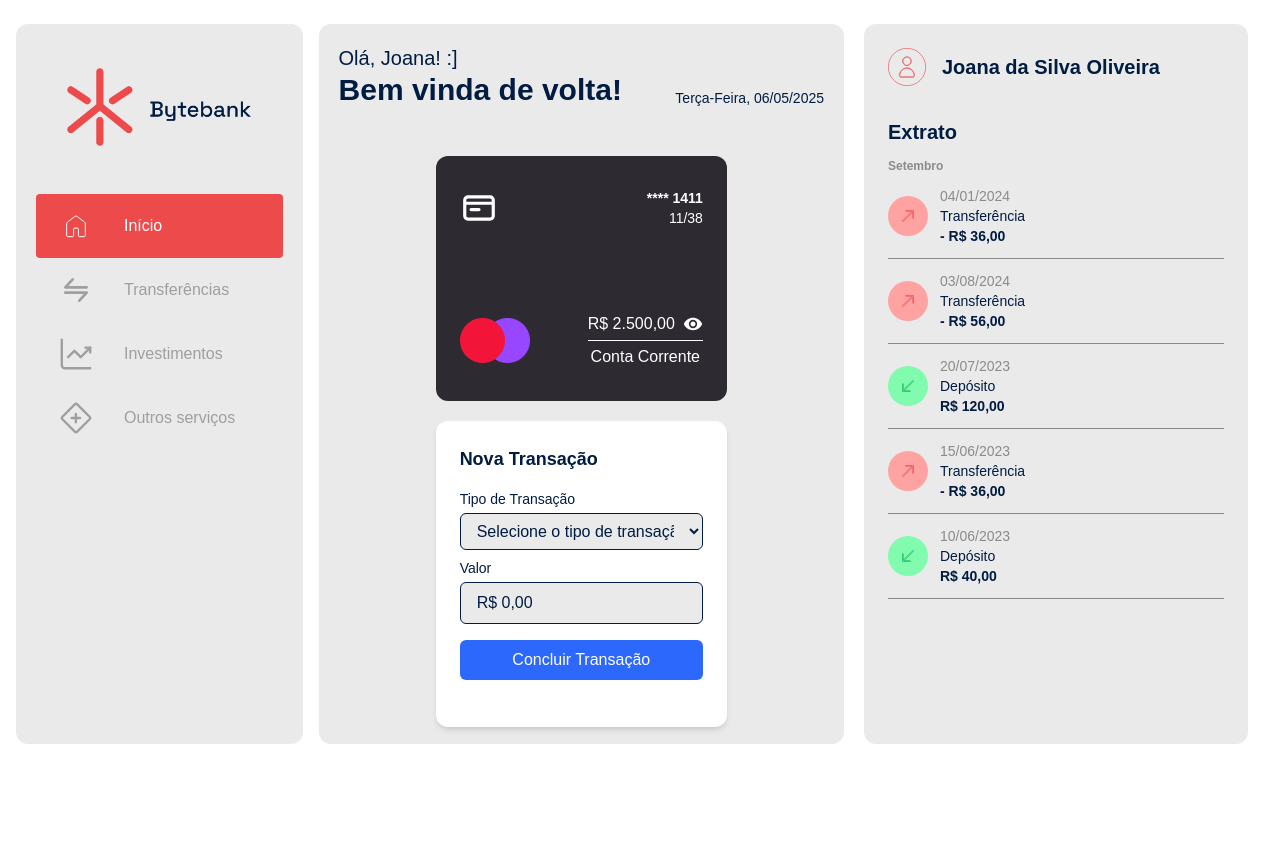
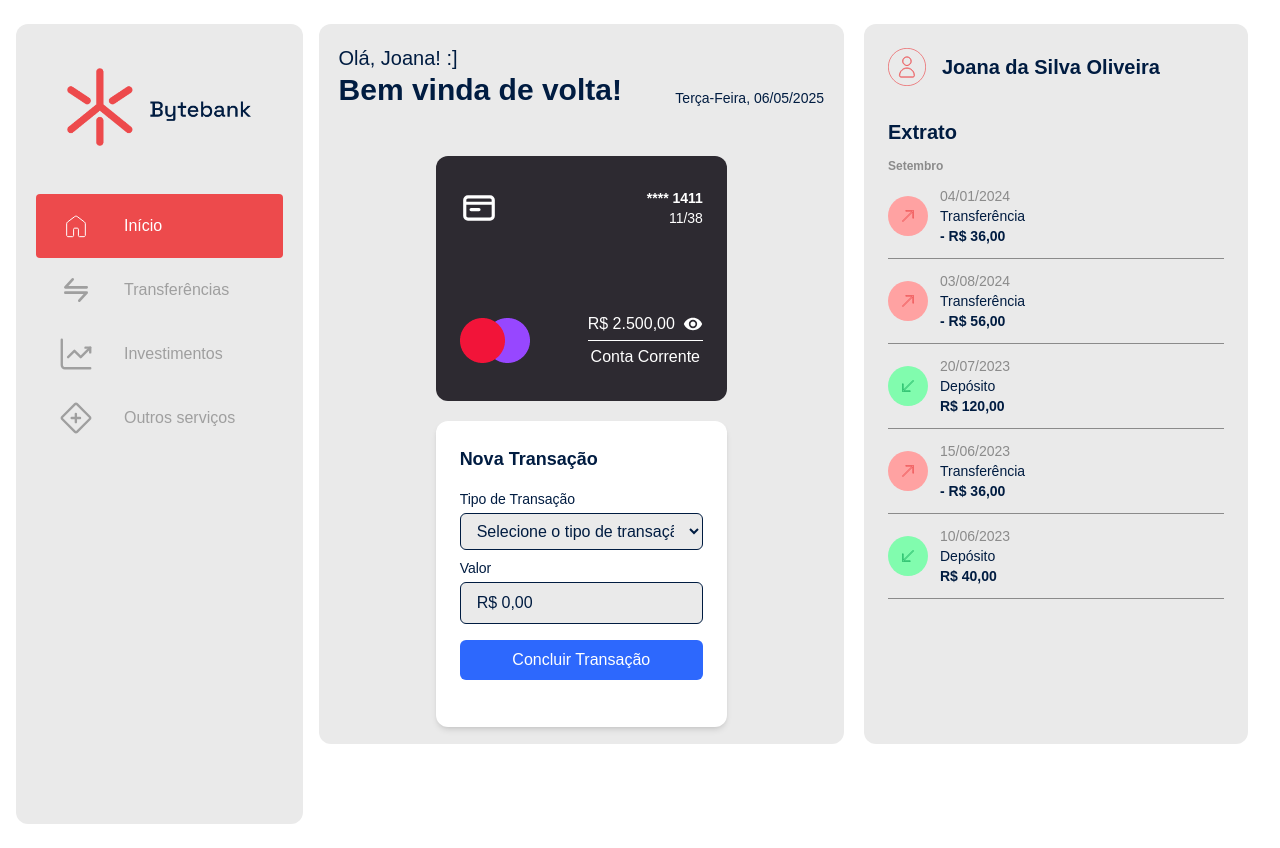
Before and after one commit to dbento-dev/banking-app, a Next.js app: page /dashboard in a window 1280 px wide. Before the commit the page ends 800 px from the top, so only its background shows below. Built offline with nearby package versions, Linux system fonts and the light colour scheme.

Commit message:
feat/sidebar: implemented floating sidebar

```diff
--- a/src/app/dashboard/components/SideBar/SideBar.tsx
+++ b/src/app/dashboard/components/SideBar/SideBar.tsx
@@ -44,6 +44,10 @@ export default function SideBar() {
     params.set("section", itemId);
 
     router.push(`?${params.toString()}`, { scroll: false });
+
+    if (window.innerWidth < 768) {
+      setIsSidebarOpen(false);
+    }
   };
 
   const toggleSidebar = () => {
@@ -66,7 +70,16 @@ export default function SideBar() {
       <aside
         // className="flex flex-col items-center bg-[var(--surface)] p-6 text-[var(--foreground)] w-full md:w-64 lg:w-80 h-screen overflow-y-auto rounded-xl">
         // className={`flex flex-col items-center bg-[var(--surface)] p-5 text-[var(--foreground)] md:w-64 lg:w-90 overflow-y-auto rounded-xl transition-all duration-300 ease-in-out ${isSidebarOpen ? "block" : "hidden"
-        className={`flex flex-col items-center bg-[var(--surface)] p-5 text-[var(--foreground)] md:w-64 lg:w-90 overflow-y-auto rounded-xl transition-all duration-300 ease-in-out ${isSidebarOpen ? "block" : "hidden"}`}
+        // className={`flex flex-col items-center bg-[var(--surface)] p-5 text-[var(--foreground)] md:w-64 lg:w-90 overflow-y-auto rounded-xl transition-all duration-300 ease-in-out ${isSidebarOpen ? "block" : "hidden"}`}
+        className={`
+          flex flex-col items-center bg-[var(--surface)] p-5 text-[var(--foreground)]
+          overflow-y-auto shadow-lg md:shadow-none
+          transition-transform duration-300 ease-in-out
+          fixed top-0 left-0 h-full w-64 z-40
+          rounded-r-xl md:rounded-xl
+          ${isSidebarOpen ? "translate-x-0" : "-translate-x-full"}
+          md:static md:translate-x-0 md:w-64 lg:w-90 md:h-screen md:z-auto
+        `}
       >
         <Image
           src={Logotipo}
@@ -83,7 +96,7 @@ export default function SideBar() {
                   text={item.text}
                   isActive={activeSidebarItem === item.id}
                   onClick={() => handleItemClick(item.id)}
-                // className="transition-all duration-300 ease-in-out hover:bg-[var(--color-hover)] hover:text-[var(--color-on-primary)]"
+                  // className="transition-all duration-300 ease-in-out hover:bg-[var(--color-hover)] hover:text-[var(--color-on-primary)]"
                 />
               </li>
             ))}
```
Also changed, not shown: 1 other file (tests, documents, lock files or other folders).
